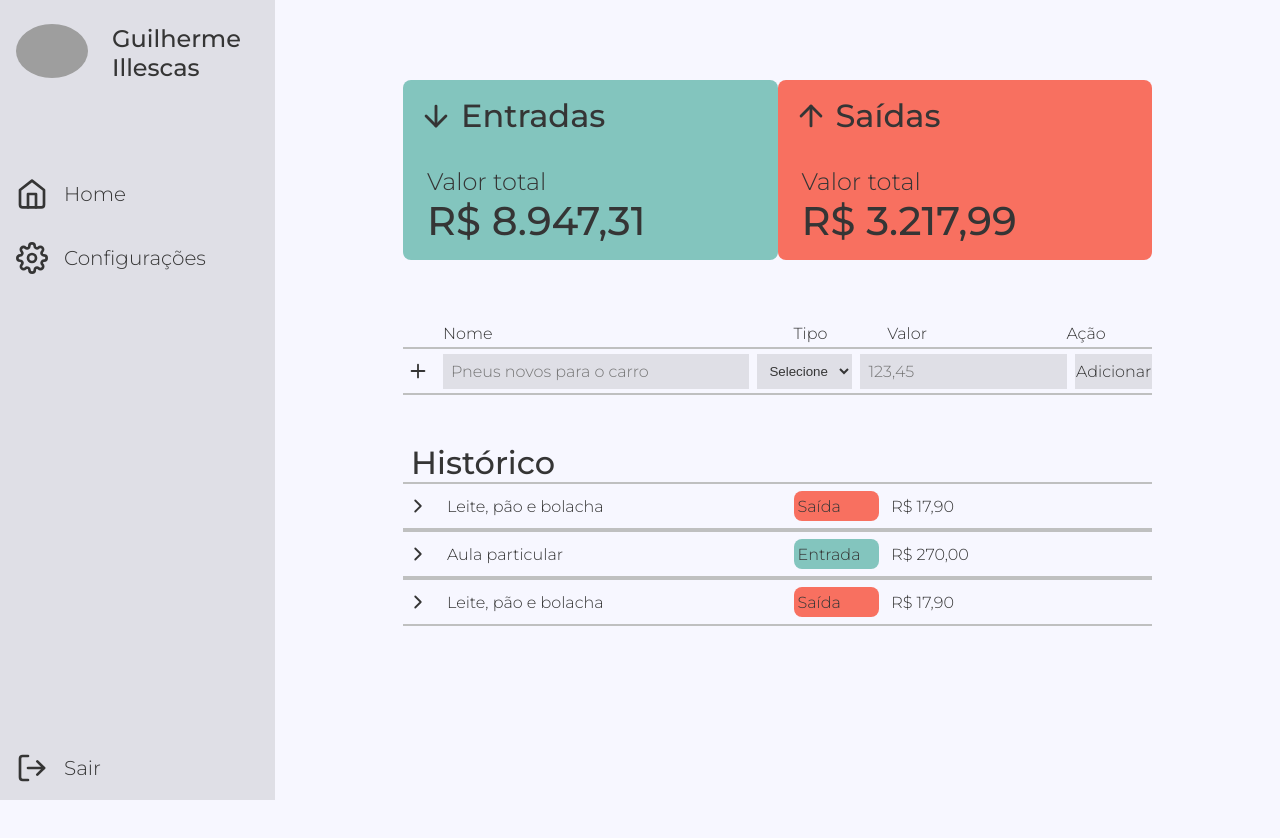
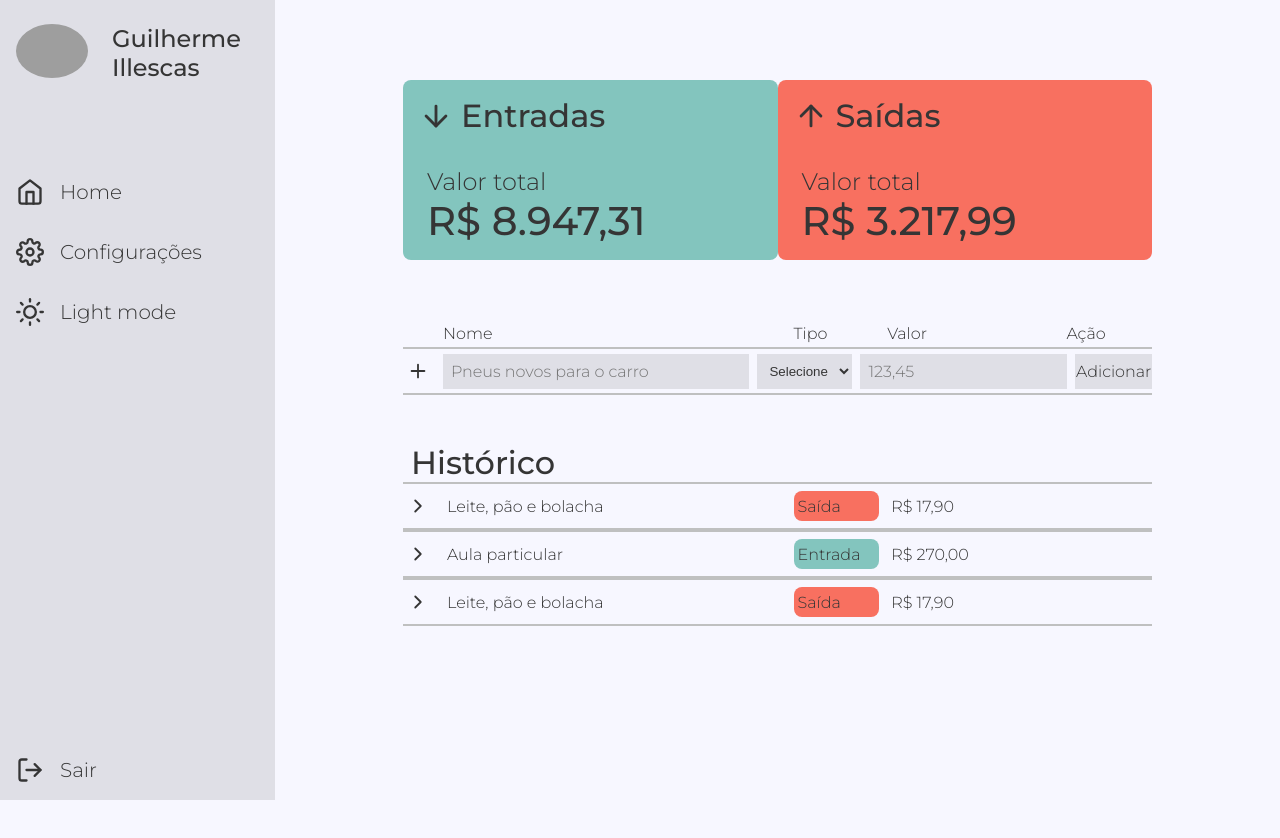
Before and after one commit to Guillescas/Financerr, a Next.js app: page / in a window 1280 px wide. Shown: the top 838 px of the page. Built offline with nearby package versions, Linux system fonts and the light colour scheme; grey boxes are pictures that could not be loaded.

Commit message:
Add conditional to show box by type

```diff
--- a/src/components/Sidebar.tsx
+++ b/src/components/Sidebar.tsx
@@ -1,9 +1,12 @@
 import React, { ReactElement } from 'react';
+import { useTheme } from 'next-themes';
 
-import { FiHome, FiLogOut, FiSettings } from 'react-icons/fi';
+import { FiHome, FiLogOut, FiMoon, FiSettings, FiSun } from 'react-icons/fi';
 import styles from '../styles/components/Sidebar.module.css';
 
 export function Sidebar(): ReactElement {
+  const { theme, setTheme } = useTheme();
+
   return (
     <div className={styles.container}>
       <div className={styles.profile}>
@@ -17,19 +20,39 @@ export function Sidebar(): ReactElement {
 
       <div className={styles.options}>
         <button type="button" className={styles.item}>
-          <FiHome size={32} />
+          <FiHome size={28} />
           <p>Home</p>
         </button>
 
         <button type="button" className={styles.item}>
-          <FiSettings size={32} />
+          <FiSettings size={28} />
           <p>Configurações</p>
         </button>
+
+        {theme === 'light' ? (
+          <button
+            type="button"
+            className={styles.item}
+            onClick={() => setTheme('dark')}
+          >
+            <FiMoon size={28} />
+            <p>Dark mode</p>
+          </button>
+        ) : (
+          <button
+            type="button"
+            className={styles.item}
+            onClick={() => setTheme('light')}
+          >
+            <FiSun size={28} />
+            <p>Light mode</p>
+          </button>
+        )}
       </div>
 
       <div className={styles.logout}>
         <button type="button" className={styles.item}>
-          <FiLogOut size={32} />
+          <FiLogOut size={28} />
           <p>Sair</p>
         </button>
       </div>
```
